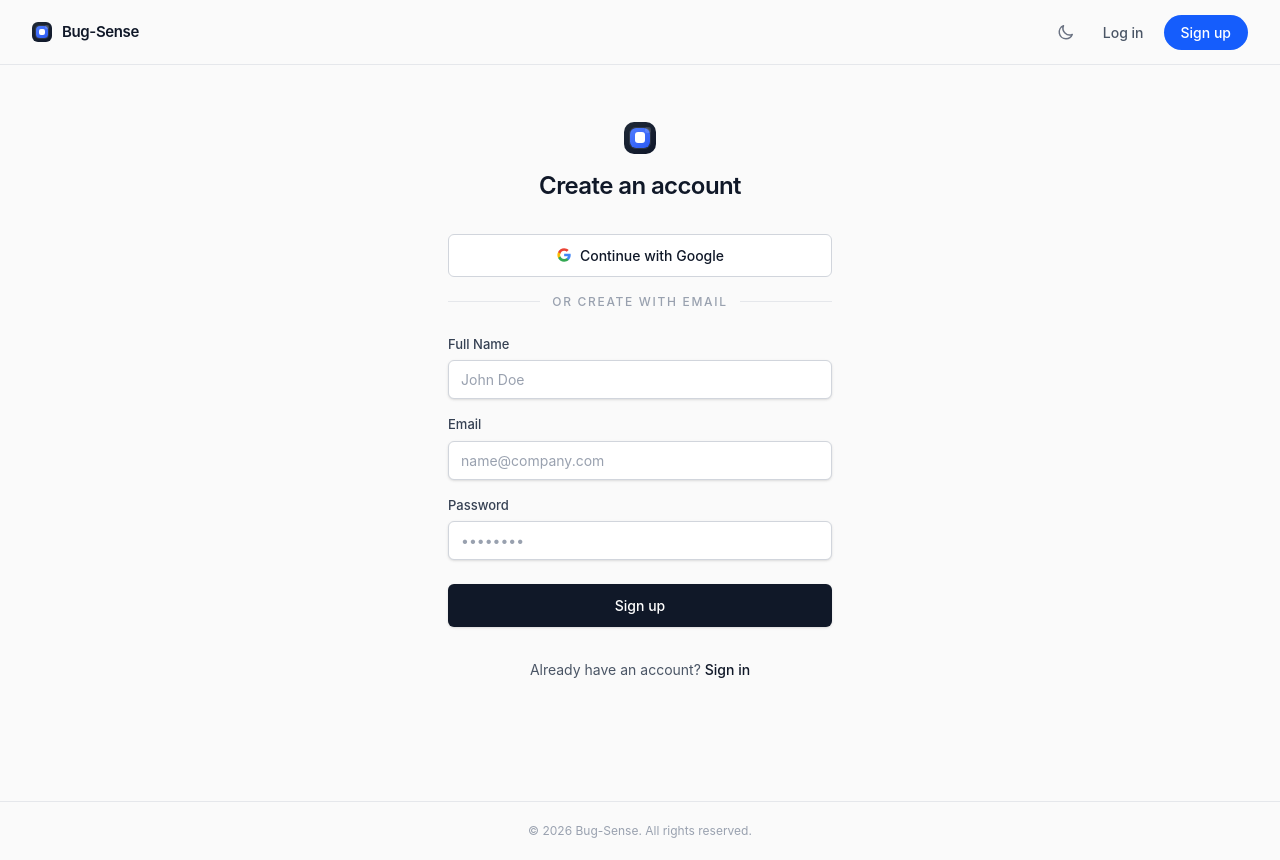
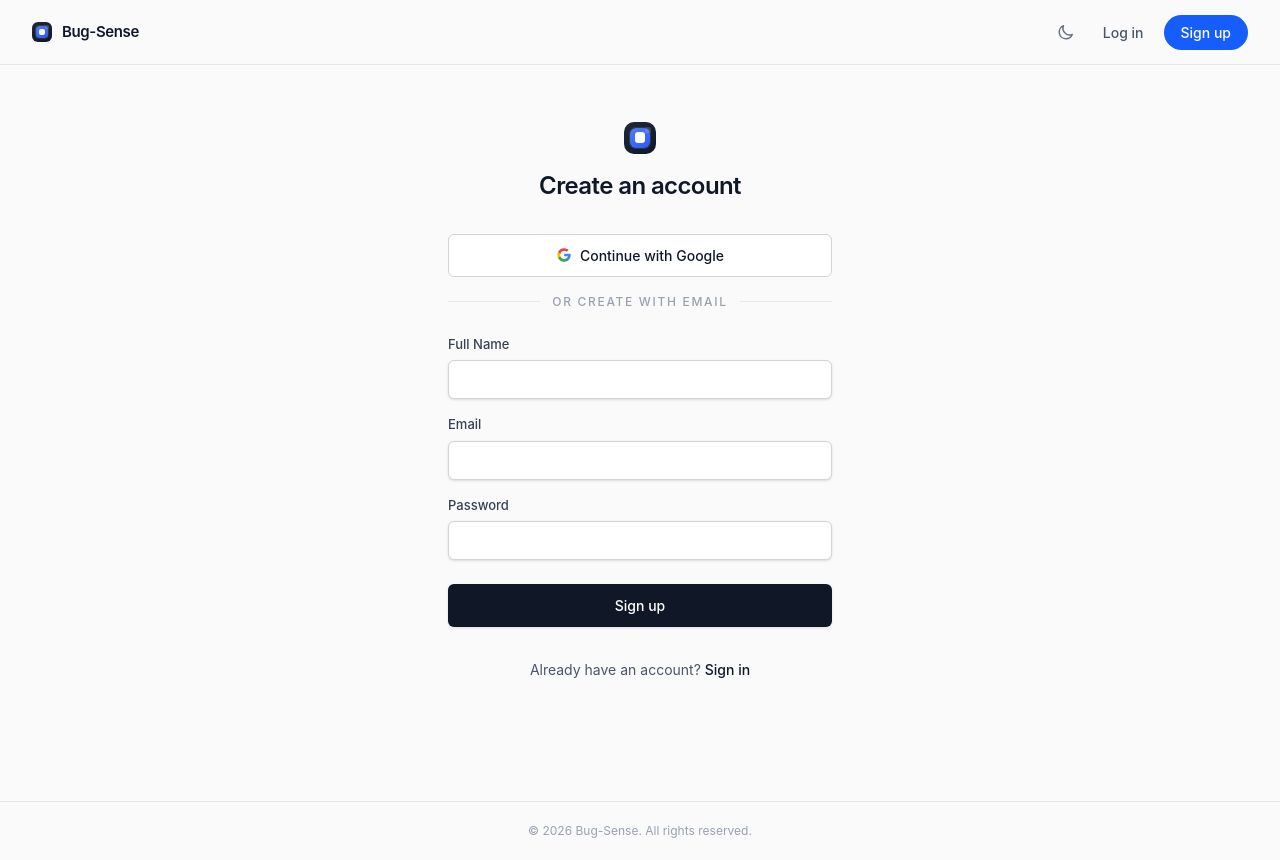
Before and after one commit to Sajal234/Bug-Sense, a React (Vite) app in the folder client/: page /register in a window 1280 px wide. Built offline with nearby package versions, Linux system fonts and the light colour scheme; no server answers.

Commit message:
fix(ui): remove register field placeholders

```diff
--- a/client/src/pages/Register.jsx
+++ b/client/src/pages/Register.jsx
@@ -129,7 +129,6 @@ const Register = () => {
               disabled={loading}
               value={formData.name}
               onChange={handleChange}
-              placeholder="John Doe"
               className="w-full px-3 py-2 bg-white dark:bg-[#111111] border border-gray-300 dark:border-[#2C2C2C] rounded-md shadow-sm placeholder-gray-400 dark:placeholder-gray-600 focus:outline-none focus:ring-1 focus:ring-blue-500 focus:border-blue-500 text-[14px] text-gray-900 dark:text-white transition-colors disabled:opacity-50 disabled:cursor-not-allowed"
             />
           </div>
@@ -147,7 +146,6 @@ const Register = () => {
               disabled={loading}
               value={formData.email}
               onChange={handleChange}
-              placeholder="name@company.com"
               className="w-full px-3 py-2 bg-white dark:bg-[#111111] border border-gray-300 dark:border-[#2C2C2C] rounded-md shadow-sm placeholder-gray-400 dark:placeholder-gray-600 focus:outline-none focus:ring-1 focus:ring-blue-500 focus:border-blue-500 text-[14px] text-gray-900 dark:text-white transition-colors disabled:opacity-50 disabled:cursor-not-allowed"
             />
           </div>
@@ -167,7 +165,6 @@ const Register = () => {
               disabled={loading}
               value={formData.password}
               onChange={handleChange}
-              placeholder="••••••••"
               className="w-full px-3 py-2 bg-white dark:bg-[#111111] border border-gray-300 dark:border-[#2C2C2C] rounded-md shadow-sm placeholder-gray-400 dark:placeholder-gray-600 focus:outline-none focus:ring-1 focus:ring-blue-500 focus:border-blue-500 text-[14px] text-gray-900 dark:text-white transition-colors disabled:opacity-50 disabled:cursor-not-allowed"
             />
           </div>
```
